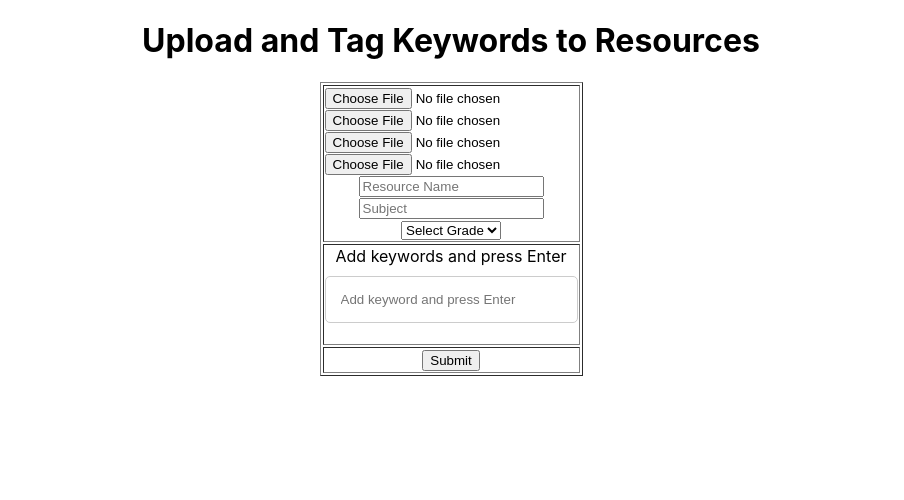
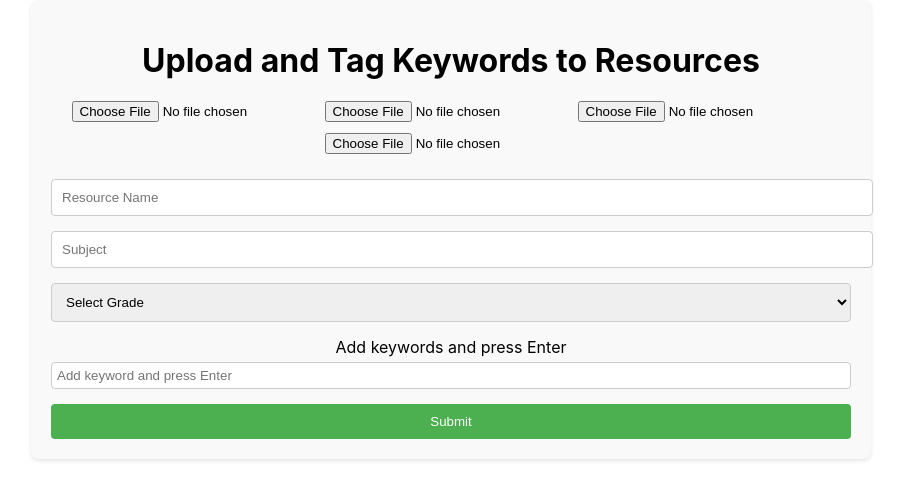
Before and after one commit to TS29TR21/Front-end, a React (Create React App) app in the folder frontend-bananaboat/: page /file-upload-page in a window 1280 px wide. Shown: the top 500 px of the page, without its empty margins (189-1093 px from the left). Built offline with nearby package versions, Linux system fonts and the light colour scheme.

Commit message:
updated other pages layouts

```diff
--- a/frontend-bananaboat/src/components/file-upload-tagging.js
+++ b/frontend-bananaboat/src/components/file-upload-tagging.js
@@ -67,43 +67,38 @@ const UploadTaggingResource = () => {
   };
 
   return (
-    <div>
-      <h1 style={{ textAlign: "center" }}>
+    <div style={styles.container}>
+      <h1 style={styles.title}>
         Upload and Tag Keywords to Resources
       </h1>
-      <form onSubmit={handleSubmit} encType="multipart/form-data">
-        <table border="1" align="center">
-          <tbody>
-            <tr>
-              <td>
-                <input type="file" name="upload_file" onChange={handleFileChange} />
-                <br />
-                <input type="file" name="upload_file1" onChange={handleFileChange} />
-                <br />
-                <input type="file" name="upload_file2" onChange={handleFileChange} />
-                <br />
-                <input type="file" name="upload_file3" onChange={handleFileChange} />
-                <br />
+      <form onSubmit={handleSubmit} encType="multipart/form-data" style={styles.form}>
+        <div style={styles.fileInputGroup}>
+          <input type="file" name="upload_file" onChange={handleFileChange} style={styles.fileInput} />
+          <input type="file" name="upload_file1" onChange={handleFileChange} style={styles.fileInput} />
+          <input type="file" name="upload_file2" onChange={handleFileChange} style={styles.fileInput} />
+          <input type="file" name="upload_file3" onChange={handleFileChange} style={styles.fileInput} />
+        </div>
         <input
           type="text"
           placeholder="Resource Name"
           name="resourceName"
           value={formData.resourceName}
           onChange={handleInputChange}
+          style={styles.input}
         />
-                <br />
         <input
           type="text"
           placeholder="Subject"
           name="subject"
           value={formData.subject}
           onChange={handleInputChange}
+          style={styles.input}
         />
-                <br />
         <select
           name="grade"
           value={formData.grade}
           onChange={handleInputChange}
+          style={styles.select}
         >
           <option value="" disabled>Select Grade</option>
           {/* Grade options from 1 to 12 */}
@@ -116,17 +111,12 @@ const UploadTaggingResource = () => {
           ))}
           <option value="Honours">Honours</option>
         </select>
-                <br />
-              </td>
-            </tr>
-            <tr>
-              <td>
+        <div style={styles.keywordContainer}>
           Add keywords and press Enter
-                <div className="keyword-input-container" style={styles.keywordContainer}>
           {formData.keywords.map((keyword, index) => (
-                    <span key={index} className="keyword-bubble" style={styles.keywordBubble}>
+            <span key={index} style={styles.keywordBubble}>
               {keyword}
-                      <button type="button" onClick={() => removeKeyword(index)} className="remove-button" style={styles.removeButton}>×</button>
+              <button type="button" onClick={() => removeKeyword(index)} style={styles.removeButton}>×</button>
             </span>
           ))}
           <input
@@ -136,35 +126,57 @@ const UploadTaggingResource = () => {
             value={formData.currentKeyword}
             onChange={handleKeywordInputChange}
             onKeyDown={handleKeyDown}
-                    className="keyword-input"
             style={styles.keywordInput}
           />
         </div>
-                <br />
-              </td>
-            </tr>
-            <tr>
-              <td align="center">
-                <input type="submit" value="Submit" />
-              </td>
-            </tr>
-          </tbody>
-        </table>
+        <button type="submit" style={styles.submitButton}>Submit</button>
       </form>
     </div>
   );
 };
 
-// Inline styles
+// Styles for the component
 const styles = {
+  container: {
+    maxWidth: '800px',
+    margin: 'auto',
+    padding: '20px',
+    backgroundColor: '#f9f9f9',
+    borderRadius: '8px',
+    boxShadow: '0 2px 4px rgba(0,0,0,0.1)',
+  },
+  title: {
+    textAlign: 'center',
+    marginBottom: '20px',
+  },
+  form: {
+    display: 'flex',
+    flexDirection: 'column',
+  },
+  fileInputGroup: {
+    marginBottom: '15px',
+  },
+  fileInput: {
+    marginBottom: '10px',
+  },
+  input: {
+    padding: '10px',
+    borderRadius: '4px',
+    border: '1px solid #ccc',
+    width: '100%',
+    marginBottom: '15px',
+  },
+  select: {
+    padding: '10px',
+    borderRadius: '4px',
+    border: '1px solid #ccc',
+    width: '100%',
+    marginBottom: '15px',
+  },
   keywordContainer: {
     display: 'flex',
-    flexWrap: 'wrap',
-    border: '1px solid #ccc',
-    borderRadius: '5px',
-    padding: '10px',
-    marginTop: '10px',
-    gap: '5px',
+    flexDirection: 'column',
+    marginBottom: '15px',
   },
   keywordBubble: {
     backgroundColor: '#e0e0e0',
@@ -173,6 +185,7 @@ const styles = {
     display: 'flex',
     alignItems: 'center',
     fontSize: '14px',
+    margin: '5px 0',
   },
   removeButton: {
     border: 'none',
@@ -183,10 +196,18 @@ const styles = {
     fontWeight: 'bold',
   },
   keywordInput: {
+    border: '1px solid #ccc',
+    borderRadius: '4px',
+    padding: '5px',
+    marginTop: '5px',
+  },
+  submitButton: {
+    padding: '10px',
+    backgroundColor: '#4CAF50',
+    color: 'white',
     border: 'none',
-    outline: 'none',
-    flex: '1',
-    padding: '5px',
+    borderRadius: '4px',
+    cursor: 'pointer',
   },
 };
 
--- a/frontend-bananaboat/src/components/moderation.js
+++ b/frontend-bananaboat/src/components/moderation.js
@@ -32,21 +32,18 @@ const ModerationForm = () => {
   };
 
   return (
-    <div>
+    <div style={styles.container}>
       <header>
-        <center>Moderate Resources</center>
+        <h1 style={styles.title}>Moderate Resources</h1>
       </header>
 
-      <form onSubmit={handleSubmit} action="resourceModeration" method="POST">
-        <table border="1" style={{ margin: "auto" }}>
-          <tbody>
-            {/* Resource ID Dropdown */}
-            <tr>
-              <td>
+      <form onSubmit={handleSubmit} style={styles.form}>
+        <div style={styles.inputGroup}>
           <select
             name="source_id"
             value={formData.source_id}
             onChange={handleInputChange}
+            style={styles.select}
           >
             <option value="">Select Resource ID</option>
             {resources.map((resource) => (
@@ -55,50 +52,85 @@ const ModerationForm = () => {
               </option>
             ))}
           </select>
-              </td>
-            </tr>
+        </div>
 
-            {/* Moderation Comment Input */}
-            <tr>
-              <td>
+        <div style={styles.inputGroup}>
           <input
             type="text"
             placeholder="Moderation Comment"
             name="mod_comment"
             value={formData.mod_comment}
             onChange={handleInputChange}
+            style={styles.input}
           />
-              </td>
-            </tr>
+        </div>
 
-            {/* Status Select Field */}
-            <tr>
-              <td>
+        <div style={styles.inputGroup}>
           <select
-                  id="status"
             name="mod_status"
             value={formData.mod_status}
             onChange={handleInputChange}
+            style={styles.select}
           >
             <option value="approved">Approve</option>
             <option value="rejected">Reject</option>
           </select>
-              </td>
-            </tr>
+        </div>
 
-            {/* Submit Button */}
-            <tr>
-              <td>
-                <center>
-                  <input type="submit" value="Submit" name="modButton" />
-                </center>
-              </td>
-            </tr>
-          </tbody>
-        </table>
+        <div style={styles.buttonContainer}>
+          <button type="submit" style={styles.submitButton}>
+            Submit
+          </button>
+        </div>
       </form>
     </div>
   );
 };
 
+// Styles for the component
+const styles = {
+  container: {
+    maxWidth: '800px',
+    margin: 'auto',
+    padding: '20px',
+    backgroundColor: '#f9f9f9',
+    borderRadius: '8px',
+    boxShadow: '0 2px 4px rgba(0,0,0,0.1)',
+  },
+  title: {
+    textAlign: 'center',
+    marginBottom: '20px',
+  },
+  form: {
+    display: 'flex',
+    flexDirection: 'column',
+  },
+  inputGroup: {
+    marginBottom: '15px',
+  },
+  input: {
+    padding: '10px',
+    borderRadius: '4px',
+    border: '1px solid #ccc',
+    width: '100%',
+  },
+  select: {
+    padding: '10px',
+    borderRadius: '4px',
+    border: '1px solid #ccc',
+    width: '100%',
+  },
+  buttonContainer: {
+    textAlign: 'center',
+  },
+  submitButton: {
+    padding: '10px',
+    backgroundColor: '#4CAF50',
+    color: 'white',
+    border: 'none',
+    borderRadius: '4px',
+    cursor: 'pointer',
+  },
+};
+
 export default ModerationForm;
```
Lines whose indentation alone changed are shown as unchanged.
